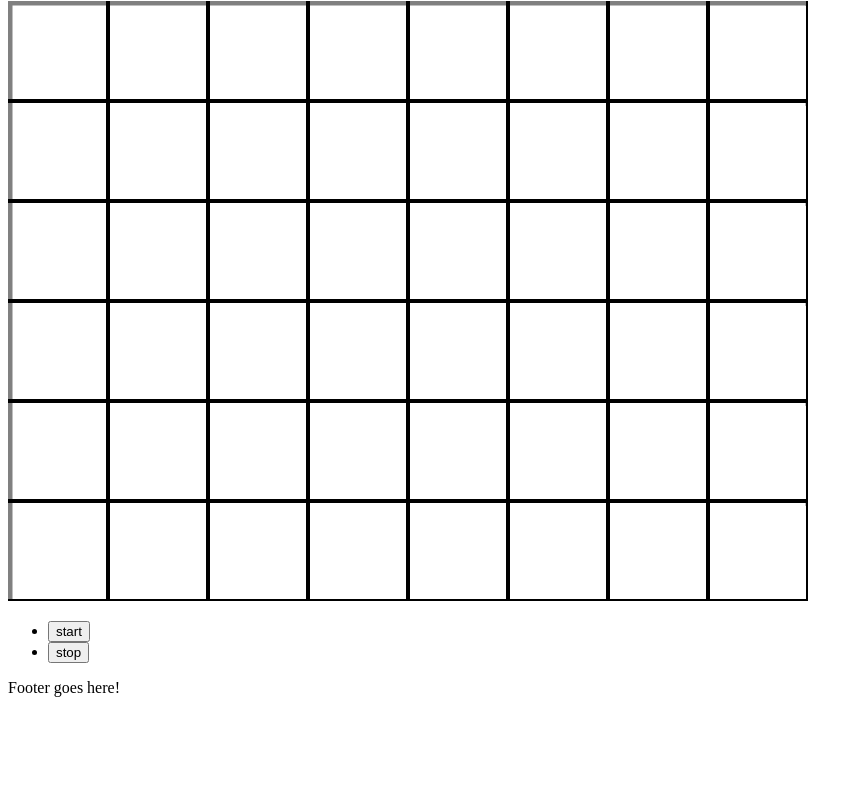
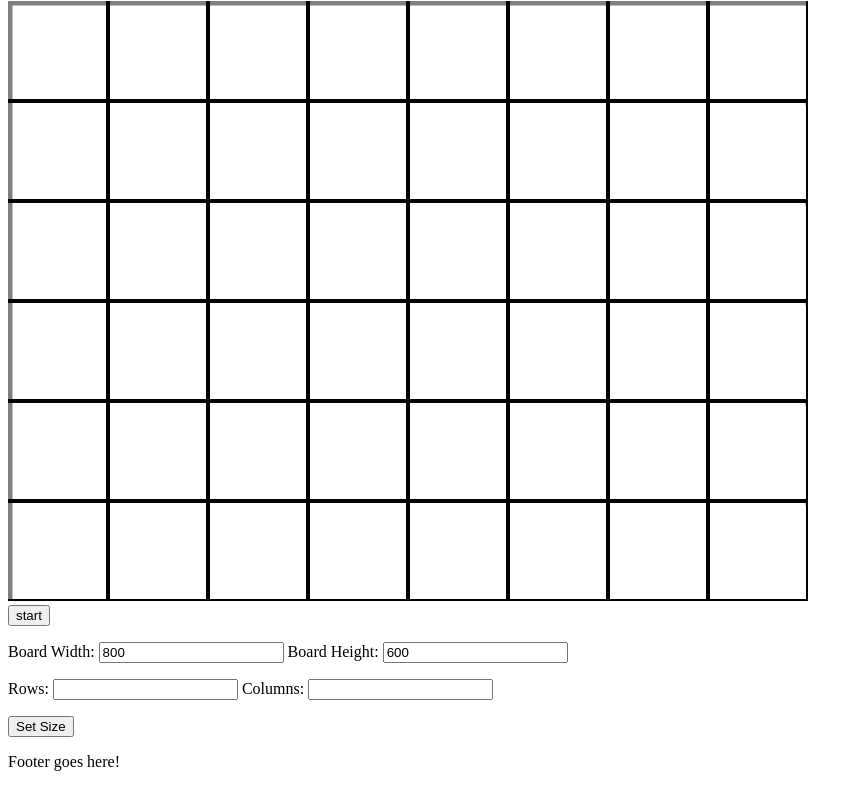
Before and after one commit to JCWardle/GameOfLife, a plain HTML site: page Index.html in a window 1280 px wide. Shown: the part 79-866 px from the top of the page, without its empty margins (0-863 px from the left). Before the commit the page ends 800 px from the top, so only its background shows below. Drawn offline with Linux system fonts and the light colour scheme.

Commit message:
Added size changing functionality.

```diff
--- a/Index.html
+++ b/Index.html
@@ -12,14 +12,22 @@
 			<canvas id="game" width="800" height="600"/>
 		</section>
 		<section id="controls">
-			<ul>
-				<li>
-					<input type="button" id="start" value="start" onclick="start()"/>
-				</li>
-				<li>
-					<input type="button" id="stop" value="stop" onclick="stop()"/>
-				</li>
-			</ul>
+			<input type="button" id="start" value="start" onclick="start()"/>
+            <section id="size-controls">
+                <p>
+                    <label for="x">Board Width:</label>
+                    <input type="text" id="x" value="800" />
+                    <label for="y">Board Height:</label>
+                    <input type="text" id="y" value="600" />
+                </p>
+                <p>
+                    <label for="rows">Rows:</label>
+                    <input type="number" name="rows" id="rows" min="1"/>
+                    <label for="columns">Columns:</label>
+                    <input type="number" name="columns" id="columns" min="1"/>
+                </p>
+                <input type="button" value="Set Size" onclick="setSize()"/>
+            </section>
 		</section>
 	</article>
 	<footer>
--- a/scripts/GameOfLife.js
+++ b/scripts/GameOfLife.js
@@ -5,25 +5,7 @@ var cellWidth;
 
 window.onload = function()
 {
-    game = document.getElementById("game");
-
-    game.addEventListener("mousedown", click, false);
-
-    var x = 8;
-    var y = 6;
-
-    cellWidth = game.width/x;
-    cellHeight = game.height/y;
-
-    for(var i = 0; i < game.width/cellWidth; i++){
-        grid[i] = [];
-        for(var j = 0; j < game.height/cellHeight; j++){
-            grid[i][j] = false;
-        }
-    }
-
-    drawBorder();
-    drawGrid();
+    createGame(8, 6);
 }
 
 function drawBorder(){
@@ -37,6 +19,25 @@ function drawBorder(){
     context.rect(game.width, 0, 1, game.height);
     context.stroke();
     context.closePath();
+}
+
+function createGame(rows, columns){
+    game = document.getElementById("game");
+
+    game.addEventListener("mousedown", click, false);
+
+    cellWidth = game.width/rows;
+    cellHeight = game.height/columns;
+
+    for(var i = 0; i < game.width/cellWidth; i++){
+        grid[i] = [];
+        for(var j = 0; j < game.height/cellHeight; j++){
+            grid[i][j] = false;
+        }
+    }
+
+    drawBorder();
+    drawGrid();
 }
 
 function drawGrid(){
@@ -112,6 +113,16 @@ function start(){
     drawGrid();
 }
 
-function stop (){
+function setSize(){
+    game.width = document.getElementById("x").value;
+    game.height = document.getElementById("y").value;
+    var rows = document.getElementById("rows").value;
+    var columns = document.getElementById("columns").value;
 
+    if (rows == "")
+        rows = 2;
+    if (columns == "")
+        columns = 2;
+
+    createGame(rows, columns);
 }
```
